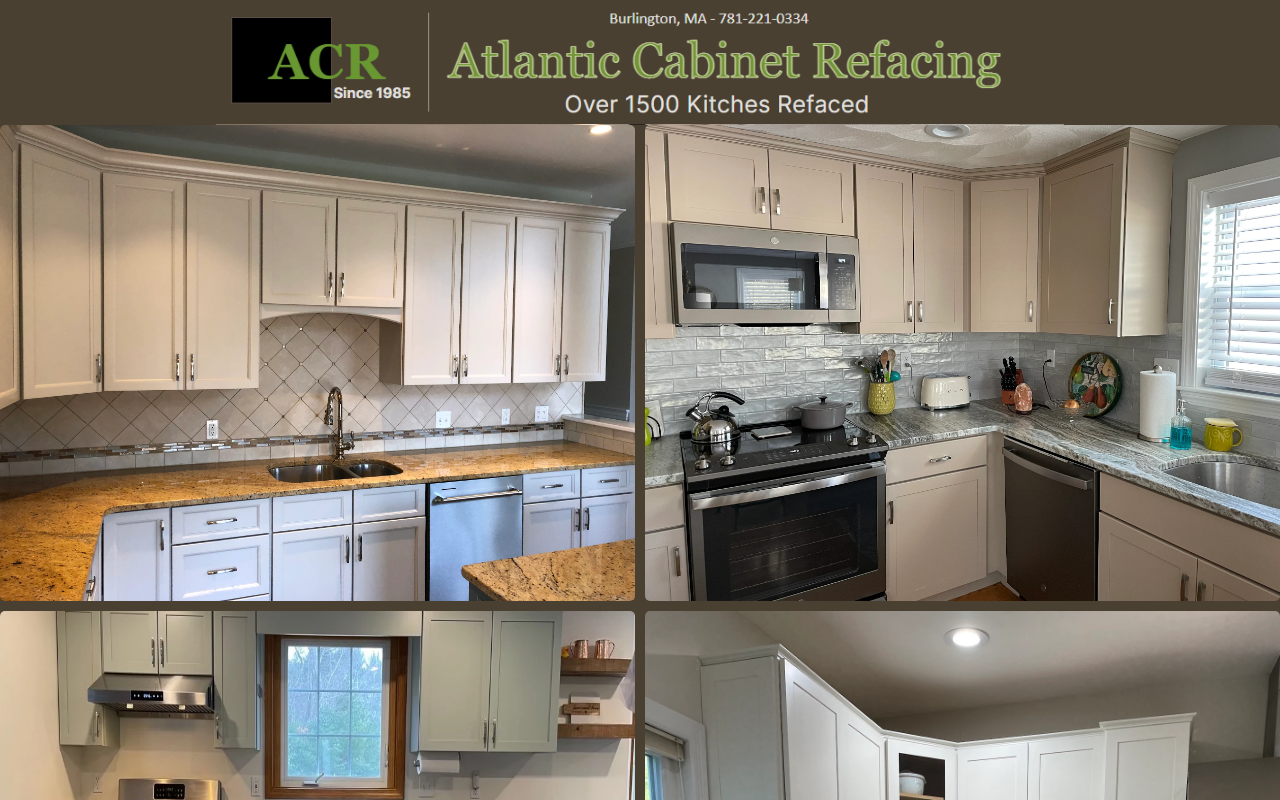
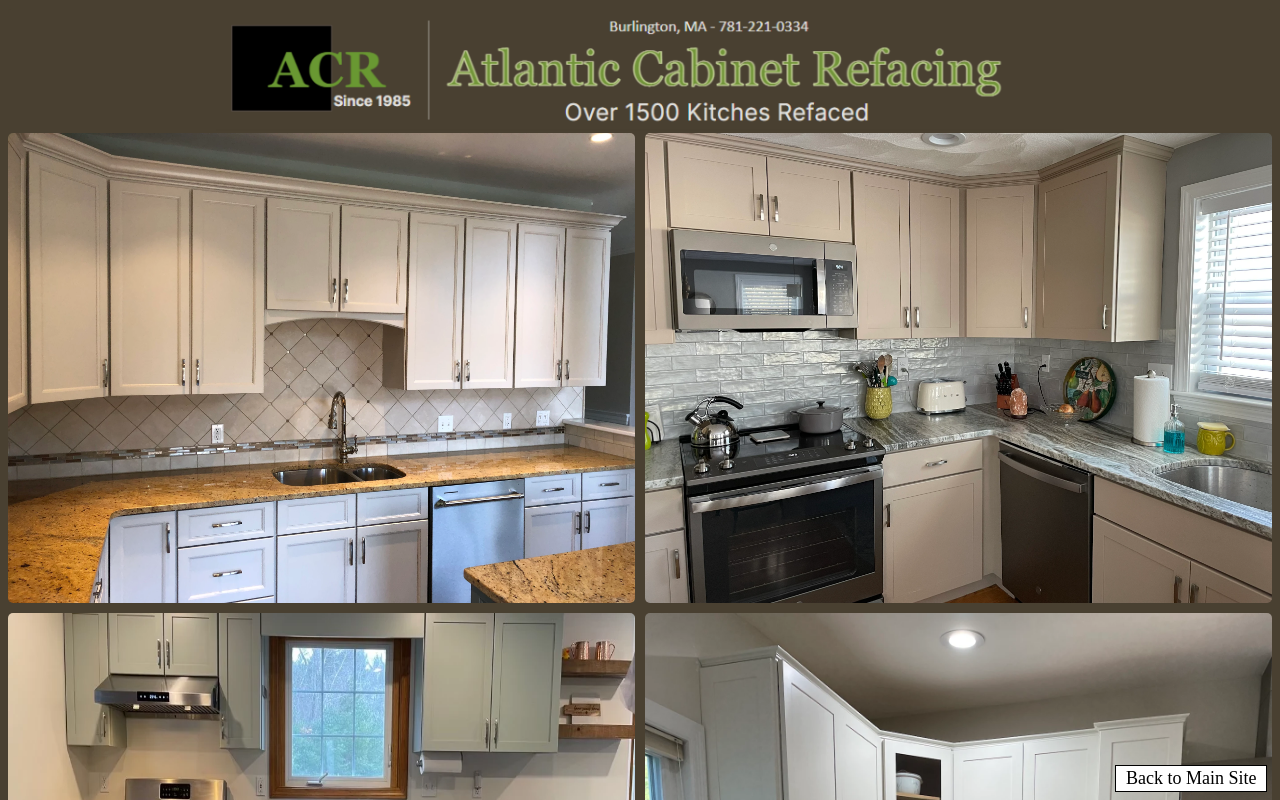
Before and after one commit to adamprinciotta/Portofino, a React (Vite) app in the folder Gallery/: page / in a window 1280 px wide. Shown: the top 800 px of the page. Built offline with nearby package versions, Linux system fonts and the light colour scheme.

Commit message:
Fixed a little formatting

```diff
--- a/Gallery/src/App.css
+++ b/Gallery/src/App.css
@@ -11,7 +11,6 @@
   justify-content: center;
   align-items: center;
   background-color: #494031;
-
   margin: 0 0;
   padding: 0 0;
 }
@@ -22,6 +21,23 @@
 
 .container img{
   object-fit: contain;
+}
+
+a{
+  height: 25px;
+  width: 150px;
+  background-color: white;
+  position: fixed;
+  right: 1%;
+  bottom: 1%;
+  display: flex;
+  justify-content: center;
+  text-align: center;
+  border: 1px solid black;
+  color: black;
+  font-size: 18px;
+  text-decoration: none;
+  align-items: center;
 }
 
 .gallery{
@@ -210,5 +226,5 @@ i{
   color: white;
   background-color: transparent;
   /* https://www.pexels.com/photo/brown-parquet-172276/ */
-  background-image: url('./images/woodBG.jpeg');
+  /* background-image: url('./images/woodBG.jpeg'); */
 }
--- a/Gallery/src/App.jsx
+++ b/Gallery/src/App.jsx
@@ -98,7 +98,7 @@ import ninetythree from './images/93.png'
 import ninetyfour from './images/94.png'
 
 import header from './images/header.png'
-import woodBG from './images/woodBG.gpeg'
+// import woodBG from './images/woodBG.gpeg'
 
 
 
@@ -361,6 +361,7 @@ function App() {
   return (
     <>
     <div className="screen">
+      <a href="https://www.atlanticrefacing.com/">Back to Main Site</a>
       <div className="container">
         <img src={header} height="100px" width="300px" className="headerImg"></img>
       </div>
@@ -396,7 +397,7 @@ function App() {
           </>
         ))}
         <h2>Houzz Reviews</h2>
-        {angiReviews.map((r) => (
+        {houzzReviews.map((r) => (
           <>
             <blockquote>"{r.review}"</blockquote>
             <cite>- <i>{r.reviewer}</i></cite>
--- a/Gallery/src/index.css
+++ b/Gallery/src/index.css
@@ -1,4 +1,4 @@
-:root {
+/* :root {
   font-family: Inter, system-ui, Avenir, Helvetica, Arial, sans-serif;
   line-height: 1.5;
   font-weight: 400;
@@ -66,4 +66,4 @@ button:focus-visible {
   button {
     background-color: #f9f9f9;
   }
-}
+} */
```
Also changed, not shown: Gallery/src/images/header.png.
